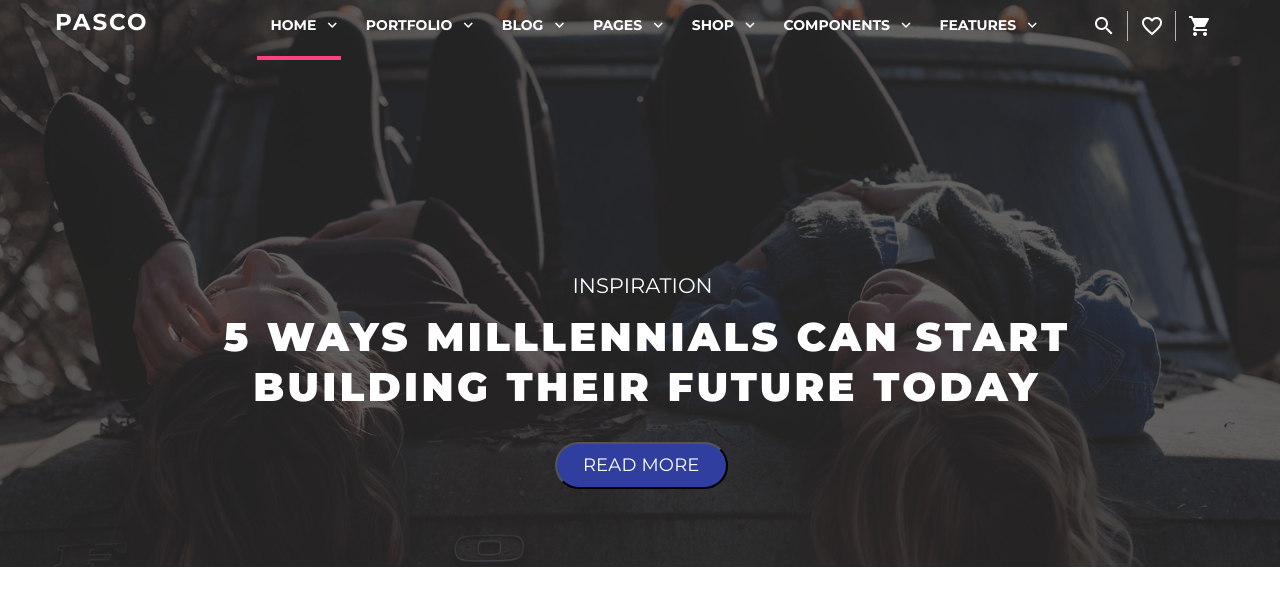
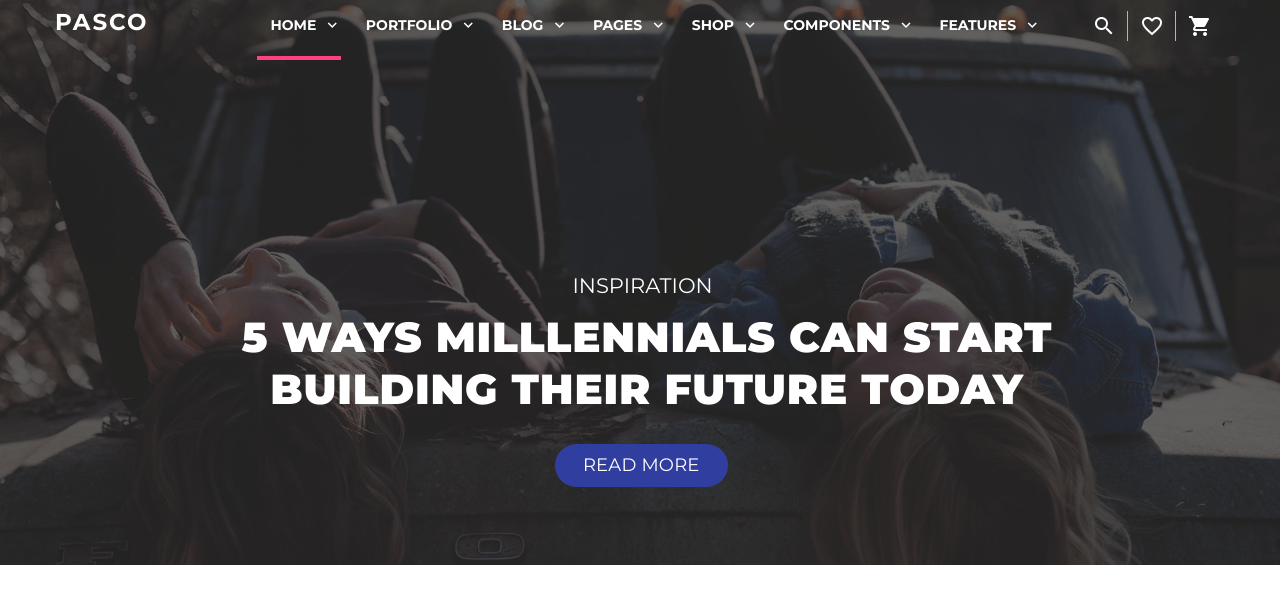
Before and after one commit to pragya6/Pasco, a plain HTML site: page index.html in a window 1280 px wide. Shown: the part 50-656 px from the top of the page. Drawn offline with Linux system fonts and the light colour scheme.

Commit message:
title-button

```diff
--- a/styles.css
+++ b/styles.css
@@ -271,14 +271,14 @@ a {
   text-align: center;
   margin-top: 210.5px;
   margin-left: 517.5px;
-  margin-bottom: 13px;
+  margin-bottom: 12.5px;
 }
 
 .title > h1 {
   width: 848px;
-  font-size: 40px;
-  letter-spacing: 3.35px;
-  line-height: 50.5px;
+  font-size: 42px;
+  letter-spacing: 0.8px;
+  line-height: 52px;
   text-transform: uppercase;
   color: inherit;
   font-weight: 900;
@@ -291,14 +291,15 @@ a {
 .title-button {
   width: 172.5px;
   margin-left: 500px;
-  margin-top: 29px;
+  margin-top: 28.5px;
   margin-bottom: 78px;
+  border: none;
   border-radius: 25px;
+  color: white;
+  background-color: #303f9f;
   font-size: 18px;
-  background-color: #303f9f;
   letter-spacing: 0.2px;
   line-height: 41px;
-  color: white;
   font-weight: 400;
   font-family: "Montserrat";
   text-transform: uppercase;
```
